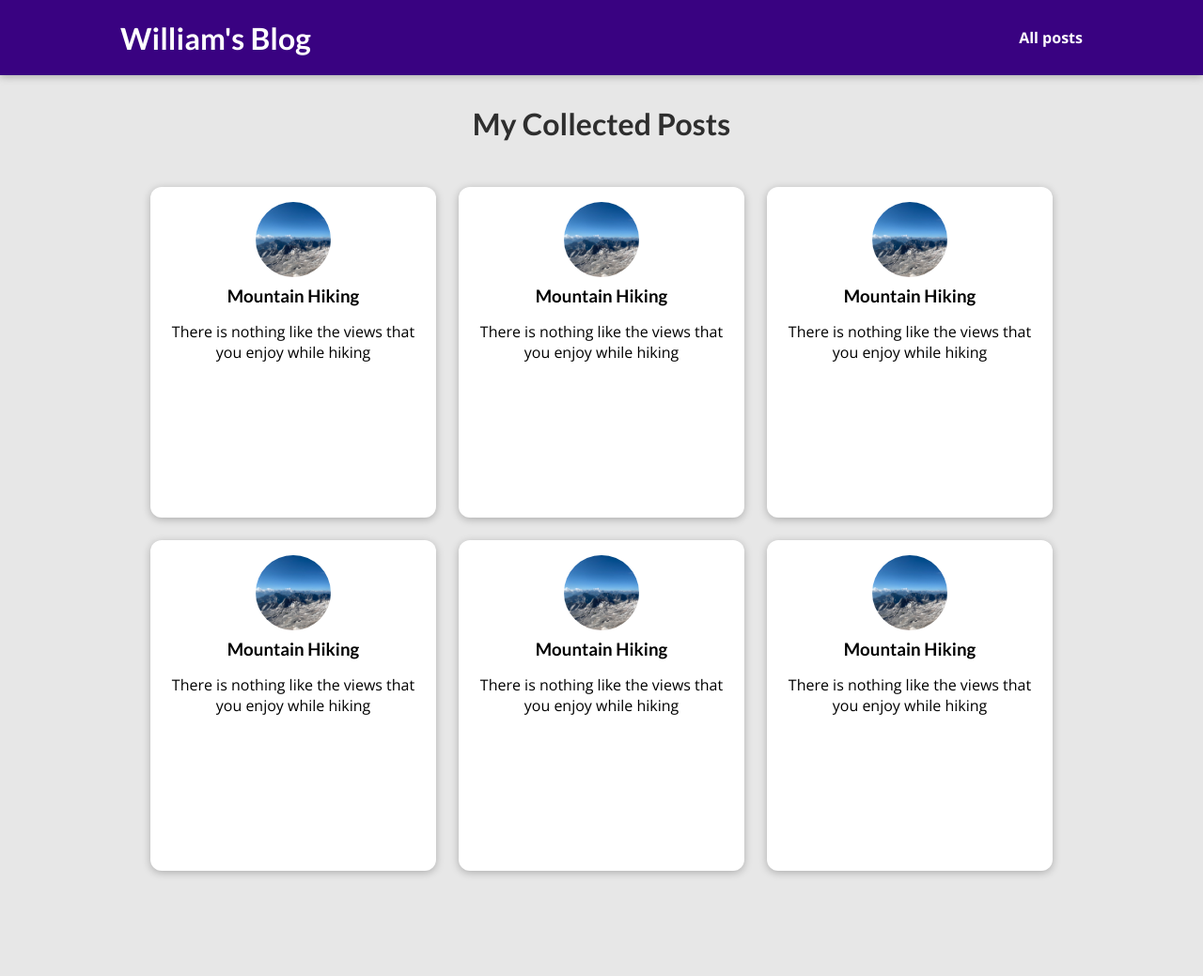
After one commit to wiso-william/django-blog-project, a Django app: template blog/templates/blog/all-posts.html in a window 1280 px wide. The commit adds this page. Shown: the whole page at 94% size. Run offline with Django 5.2, Linux system fonts and the light colour scheme; the template is opened without the code that fills it, so the values that code supplies are empty.

Commit message:
Added styling and some views

```diff
--- /dev/null
+++ b/blog/static/blog/all-posts.css
@@ -0,0 +1,43 @@
+body {
+  background-color: #e7e7e7;
+}
+
+#main-navigation {
+  background-color: #390281;
+  box-shadow: 0 2px 8px rgba(0, 0, 0, 0.25);
+}
+
+#all-posts {
+  margin: 7rem auto;
+  width: 90%;
+  max-width: 60rem;
+}
+
+#all-posts h2 {
+  text-align: center;
+  font-size: 2rem;
+  color: #2e2e2e;
+  margin: 3rem 0;
+}
+
+ul {
+  list-style: none;
+  margin: 0;
+  padding: 0;
+  display: grid;
+  grid-template-columns: repeat(auto-fill, minmax(17rem, 1fr));
+  gap: 1.5rem;
+}
+
+.post img {
+  width: 7rem;
+  height: 7rem;
+}
+
+.post a {
+  height: 22rem;
+  transform-origin: center;
+  box-shadow: 0 2px 8px rgba(0, 0, 0, 0.25);
+  border-radius: 12px;
+  background-color: white;
+}
--- /dev/null
+++ b/blog/static/blog/post.css
@@ -0,0 +1,43 @@
+.post {
+  display: flex;
+  flex-direction: column;
+  align-items: center;
+  text-align: center;
+}
+
+.post a {
+  text-decoration: none;
+  color: black;
+  transition: all 0.2s ease;
+  padding: 1rem;
+}
+
+.post a:hover,
+.post a:active {
+  transform: scale(1.1);
+  background-color: #390281;
+  color: white;
+}
+
+.post img {
+  width: 5rem;
+  height: 5rem;
+  object-fit: cover;
+  border-radius: 50%;
+}
+
+.post h3 {
+  margin: 0.25rem 0;
+}
+
+.post time {
+  color: #666666;
+  margin: 0.25rem;
+  font-style: italic;
+  font-size: 0.85rem;
+}
+
+.post:hover time,
+.post:active time {
+  color: white;
+}
--- /dev/null
+++ b/blog/templates/blog/all-posts.html
@@ -0,0 +1,25 @@
+{% extends "base.html" %} {% load static %}
+<!--//////////////////////////////////////////-->
+{% block title %}All my posts{% endblock%}
+<!--/////////////////////////////////////////-->
+{% block css_files %}
+<link rel="stylesheet" href="{% static 'blog/all-posts.css' %}" />
+<link rel="stylesheet" href="{% static 'blog/post.css' %}" />
+{% endblock %} {% block content %}
+<section id="all-posts">
+  <h2>My Collected Posts</h2>
+  <ul>
+    {% include "blog/includes/post.html" %}
+    <!--/////////////////////////////////////////-->
+    {% include "blog/includes/post.html" %}
+    <!--/////////////////////////////////////////-->
+    {% include "blog/includes/post.html" %}
+    <!--/////////////////////////////////////////-->
+    {% include "blog/includes/post.html" %}
+    <!--/////////////////////////////////////////-->
+    {% include "blog/includes/post.html" %}
+    <!--/////////////////////////////////////////-->
+    {% include "blog/includes/post.html" %}
+  </ul>
+</section>
+{% endblock %}
--- /dev/null
+++ b/blog/templates/blog/includes/post.html
@@ -0,0 +1,14 @@
+{% load static %}
+
+<li>
+  <article class="post">
+    <a href="{% url 'post-detail-page' 'the-mountains' %}">
+      <img src="{% static "blog/images/mountains.jpg" %}" alt="Mountain hiking"
+      />
+      <div class="post__content">
+        <h3>Mountain Hiking</h3>
+        <p>There is nothing like the views that you enjoy while hiking</p>
+      </div>
+    </a>
+  </article>
+</li>
--- a/blog/urls.py
+++ b/blog/urls.py
@@ -5,5 +5,5 @@ from . import views
 urlpatterns = [
     path("", views.starting_page, name="starting-page"),
     path("posts", views.posts, name="posts-page"),
-    path("posts/<slug:slug>",views.post_detail, name="post_detail-page")
+    path("posts/<slug:slug>",views.post_detail, name="post-detail-page")
 ]
--- a/blog/views.py
+++ b/blog/views.py
@@ -5,7 +5,7 @@ def starting_page(req):
     return render(req, "blog/index.html")
 
 def posts(req):
-    pass
+    return render(req, "blog/all-posts.html")
 
 def post_detail(req):
     pass
--- a/templates/base.html
+++ b/templates/base.html
@@ -16,6 +16,12 @@
     {% block css_files %}{% endblock %}
   </head>
   <body>
+    <header id="main-navigation">
+      <h1><a href="{% url "starting-page" %}">William's Blog</a></h1>
+      <nav>
+        <a href="{% url "posts-page" %}">All posts</a>
+      </nav>
+    </header>
     <!-- Contenuto principale -->
     {% block content %}{% endblock %}
   </body>
```
Also changed, not shown: blog/templates/blog/index.html (+5 -18 lines), blog/static/blog/images/William.jpg (added), blog/static/blog/images/mountains.jpg (added), blog/static/blog/images/woods.jpg (added).
